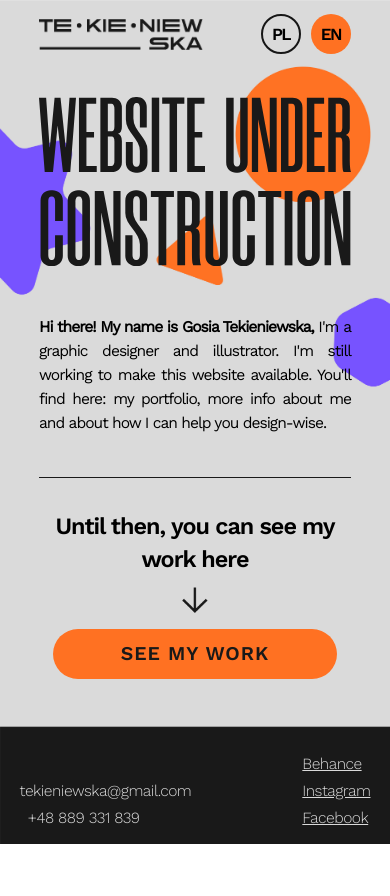
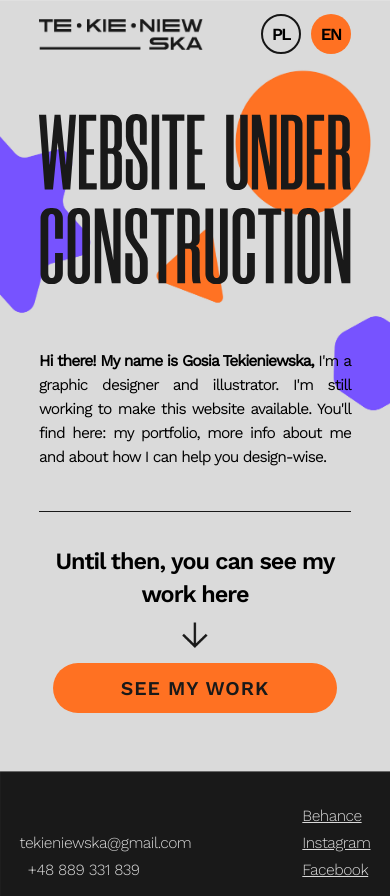
Before and after one commit to smoczynskiw/tekieniewskacom, a React (Create React App) app: page / in a window 390 px wide. Before the commit the page ends 844 px from the top, so only its background shows below. Built offline with nearby package versions, Linux system fonts and the light colour scheme.

Commit message:
fix issues with iOS layout

```diff
--- a/src/App.js
+++ b/src/App.js
@@ -1,5 +1,6 @@
 import styled from 'styled-components'
 import UnderConstruction from './components/UnderConstruction'
+import { breakpoint } from './consts'
 import backgroundMain from './images/backgroundMain.png'
 import backgroundMobile from './images/backgroundMobile.jpg'
 
@@ -7,9 +8,9 @@ const StyledWrapper = styled.div`
   background-image: url(${backgroundMain});
   background-size: 100% 100%;
 
-  @media(max-width: 425px) {
+  @media(max-width: ${breakpoint}) {
     background-image: url(${backgroundMobile});
-    height: -webkit-fill-available;
+    background-size: 100% 100%;
   }
 `
 
--- a/src/components/Bio/Bio.js
+++ b/src/components/Bio/Bio.js
@@ -16,19 +16,6 @@ const StyledWrapper = styled.div`
   }
 `
 
-const StyledLine = styled.hr`
-  width: 100%;
-  height: 1px;
-  background-color: #191919;
-  margin: 0 0 1.5vh 0;
-  border: none;
-
-  @media(max-width: ${breakpoint}) {
-    margin-top: 2vh;
-    width: 100%;
-  }
-`
-
 const Bio = ({ language }) => (
   <StyledWrapper>
     <Description language={language} />
--- a/src/components/Bio/Description.js
+++ b/src/components/Bio/Description.js
@@ -5,6 +5,10 @@ import { breakpoint } from '../../consts'
 const StyledWrapper = styled.div`
   @media(max-width: ${breakpoint}) {
     width: 100%;
+  }
+
+  @media(max-width: 375px) {
+    display: none;
   }
 `
 
@@ -22,6 +26,10 @@ const StyledText = styled.p`
     letter-spacing: -1px;
     line-height: 18pt;
   }
+
+  @media(max-width: 375px) {
+    display: none;
+  }
 `
 
 const Description = ({ language }) => {
--- a/src/components/Bio/SeeMyWork/Arrow.js
+++ b/src/components/Bio/SeeMyWork/Arrow.js
@@ -1,6 +1,5 @@
 import styled from 'styled-components'
 import arrow from '../../../images/arrow.png'
-import { breakpoint } from '../../../consts'
 
 const StyledWrapper = styled.div`
   height: 100%;
--- a/src/components/Bio/SeeMyWork/CTA.js
+++ b/src/components/Bio/SeeMyWork/CTA.js
@@ -17,7 +17,6 @@ const StyledLink = styled.a`
   font-size: 1.1vw;
   letter-spacing: 6px;
   text-transform: uppercase;
-  appearance: button;
   text-decoration: none;
   color: #191919;
   transition: 0.2s ease-in-out background-color;
--- a/src/components/Bio/SeeMyWork/SeeMyWork.js
+++ b/src/components/Bio/SeeMyWork/SeeMyWork.js
@@ -18,6 +18,10 @@ const StyledWrapper = styled.div`
     margin-top: 0;
     width: 100%;
   }
+
+  @media(max-width: 375px) {
+    margin-top: 50px;
+  }
 `
 
 const SeeMyWork = ({ language }) => (
--- a/src/components/UnderConstruction.js
+++ b/src/components/UnderConstruction.js
@@ -14,10 +14,16 @@ const StyledWrapper = styled.div`
   justify-content: space-between;
 
   @media(max-width: ${breakpoint}) {
-    min-height: -webkit-fill-available;
-    min-height: 100vh;
     align-items: center;
     margin: 0 10vw;
+  }
+
+  @media(max-width: 414px) {
+    height: 896px;
+  }
+
+  @media(max-width: 375px) {
+    height: 667px;
   }
 `
 
--- a/src/consts.js
+++ b/src/consts.js
@@ -1 +1,11 @@
 export const breakpoint = `1024px`
+
+export const calc = (unit, value) => `calc(var(--${unit}, 1${unit}) * ${value});`
+
+export const setViewportUnits = () => {
+  const vh = window.innerHeight * 0.01
+  document.documentElement.style.setProperty('--vh', `${vh}px`);
+
+  const vw = window.innerWidth * 0.01
+  document.documentElement.style.setProperty('--vw', `${vw}px`);
+}
```
Also changed, not shown: package.json (line endings or trailing spaces).
